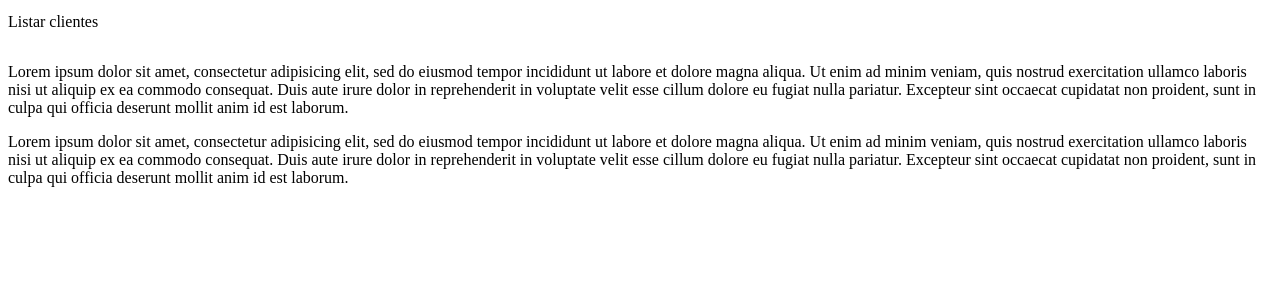
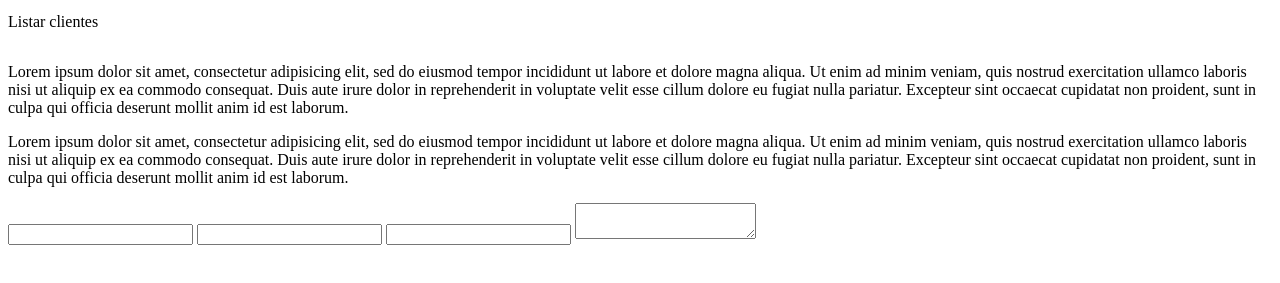
Before and after one commit to proyectos-peru/practicando, a plain HTML site: page index.html in a window 1280 px wide. Shown: the part 137-420 px from the top of the page. Drawn offline with Linux system fonts and the light colour scheme.

Commit message:
se ha agregado un formulario

```diff
--- a/index.html
+++ b/index.html
@@ -31,5 +31,15 @@
 	consequat. Duis aute irure dolor in reprehenderit in voluptate velit esse
 	cillum dolore eu fugiat nulla pariatur. Excepteur sint occaecat cupidatat non
 	proident, sunt in culpa qui officia deserunt mollit anim id est laborum.</p>
+
+	<form>
+		<input type="text">
+		<input type="text">
+		<input type="joder">
+
+		<textarea></textarea>
+	</form>
+
+
 </body>
 </html>
```
